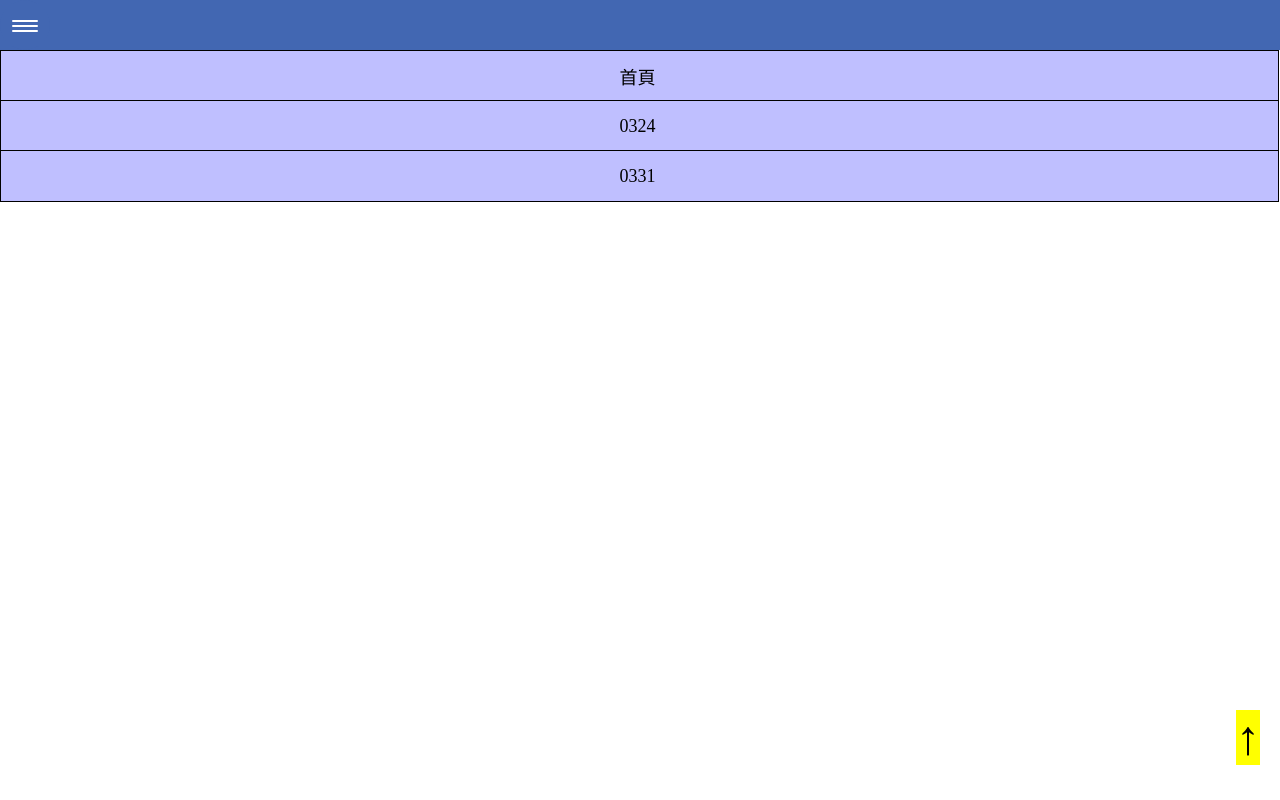
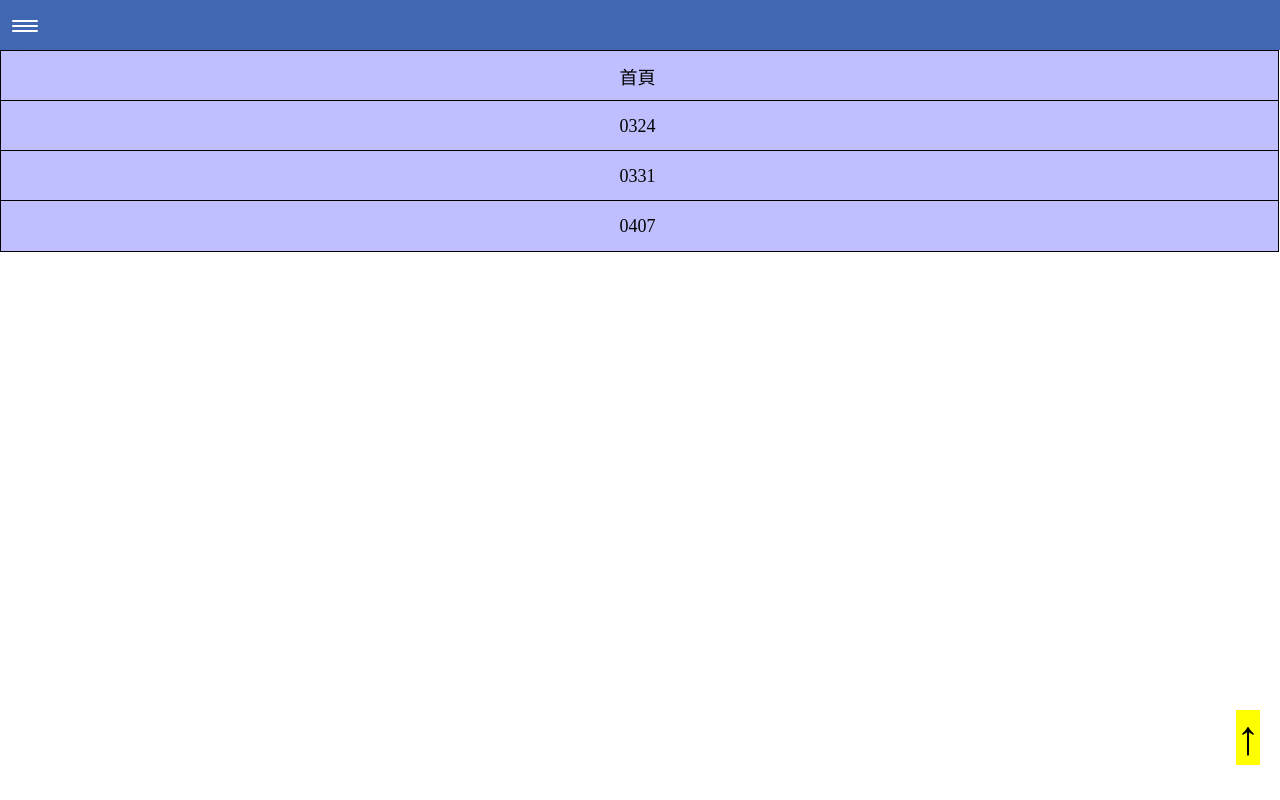
Before and after one commit to 10543218/ACL, a plain HTML site: page index.html in a window 1280 px wide. Both pictures are taken after a click on the element 25 px from the left and 25 px from the top of the page. Drawn offline with Linux system fonts and the light colour scheme.

Commit message:
Update index.html

```diff
--- a/index.html
+++ b/index.html
@@ -24,10 +24,7 @@
 		<div class="clickToLearn">
 			<button class="see0xxx bg-blue" onclick="to0324Page()">觀看0324內容</button>
 			<button class="see0xxx bg-blue" onclick="to0331Page()">觀看0331內容</button>
-			<!-- <button class="see0324 bg-blue">觀看0331內容</button> -->
-			<!-- <button class="see0324 bg-blue">觀看0324內容</button> -->
-			<!-- <button class="see0324 bg-blue">觀看0324內容</button> -->
-			<!-- <button class="see0324 bg-blue">觀看0324內容</button> -->
+			<button class="see0xxx bg-purple" onclick="to0407Page()">觀看0407內容</button>
 		</div>
 
 		<a class="goToTop" href="#top">↑</a>
@@ -51,6 +48,11 @@
 						0331
 					</div>
 				</div>
+				<div class="leftFourRectangle LeftRectangleSameAttributes" onclick="to0407Page()">
+					<div class="MenuFontSameAttributes">
+						0407
+					</div>
+				</div>
 			</div>
 		</div>
 		<!-- 左側固定結束 -->
```
